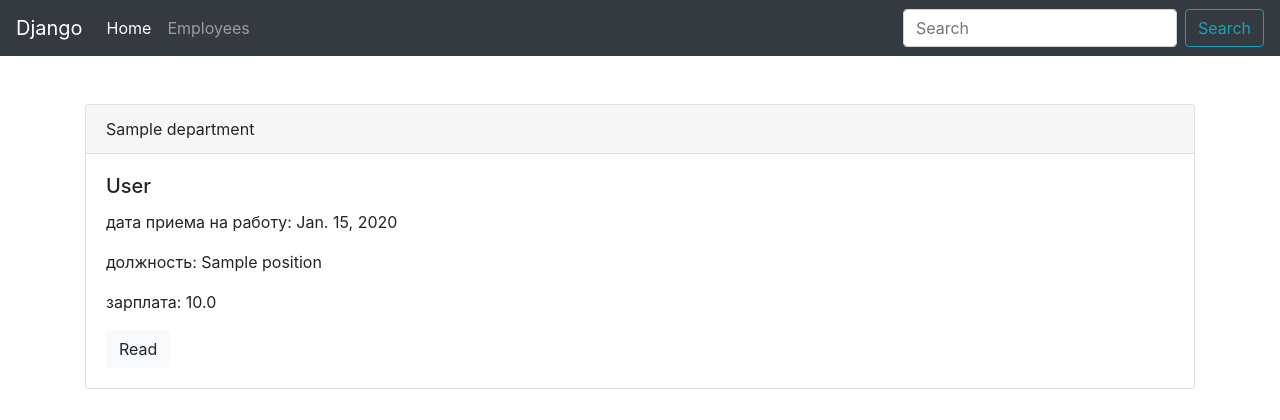
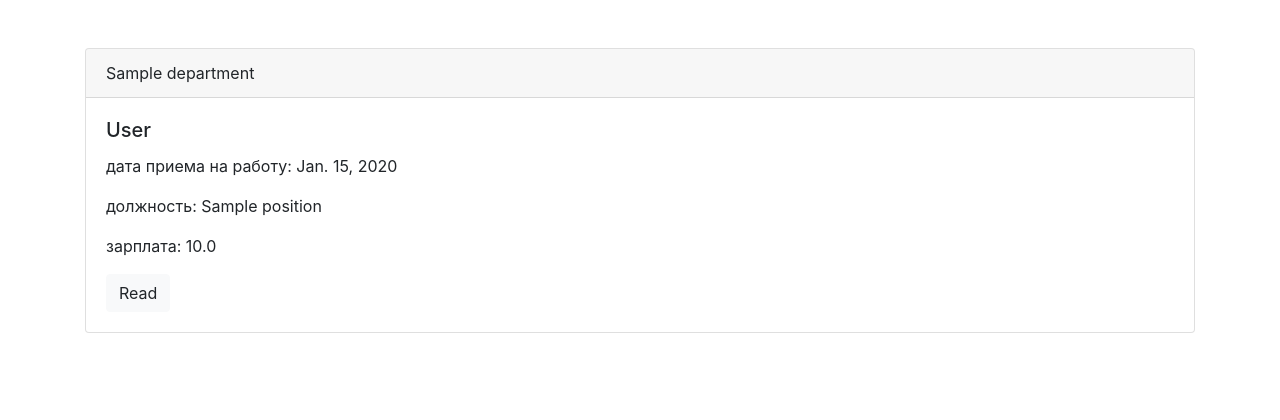
Before and after one commit to lifearoundfreaks/django_exercise, a Django app: page /employees/ in a window 1280 px wide. Shown: the top 420 px of the page. Run offline with Django 3.2, Linux system fonts and the light colour scheme; tables that the repository leaves empty hold one stand-in row (values such as "Sample post"); some libraries are stand-ins or nearby versions.

Commit message:
Update employees.html

```diff
--- a/templates/employees/employees.html
+++ b/templates/employees/employees.html
@@ -1,6 +1,6 @@
 <!doctype html>
 <html lang="en">
-  <head>
+<head>
     <!-- Required meta tags -->
     <meta charset="utf-8">
     <meta name="viewport" content="width=device-width, initial-scale=1, shrink-to-fit=no">
@@ -13,33 +13,16 @@
             Block employees
         {% endblock %}
     </title>
-  </head>
-  <body>
-<nav class="navbar navbar-expand-lg navbar-dark bg-dark">
-  	<a class="navbar-brand" href="#">Django</a>
-  	<button class="navbar-toggler" type="button" data-toggle="collapse" data-target="#navbar1" aria-controls="navbar1" aria-expanded="false" aria-label="Toggle navigation">
-    	<span class="navbar-toggler-icon"></span>
-  	</button>
+</head>
+<body>
 
-  	<div class="collapse navbar-collapse" id="navbar1">
-    	<ul class="navbar-nav mr-auto">
-      		<li class="nav-item active">
-        		<a class="nav-link" href="..">Home</a>
-      		</li>
-		    <li class="nav-item">
-		    	<a class="nav-link" href="">Employees</a>
-		    </li>
-    	</ul>
-    	<form class="form-inline my-2 my-lg-0">
-      		<input class="form-control mr-sm-2" type="search" placeholder="Search" aria-label="Search" name="search">
-      		<button class="btn btn-outline-info my-2 my-sm-0" type="submit">Search</button>
-    	</form>
-  	</div>
-</nav>
-    <div class="container mt-5">
+{%block menu%}
+{%endblock%}
+
+<div class="container mt-5">
     {%block content%}
     {%endblock%}
-    </div>
+</div>
     <!-- Optional JavaScript -->
     <!-- jQuery first, then Popper.js, then Bootstrap JS -->
     <script src="https://code.jquery.com/jquery-3.3.1.slim.min.js" integrity="sha384-q8i/X+965DzO0rT7abK41JStQIAqVgRVzpbzo5smXKp4YfRvH+8abtTE1Pi6jizo" crossorigin="anonymous"></script>
```
